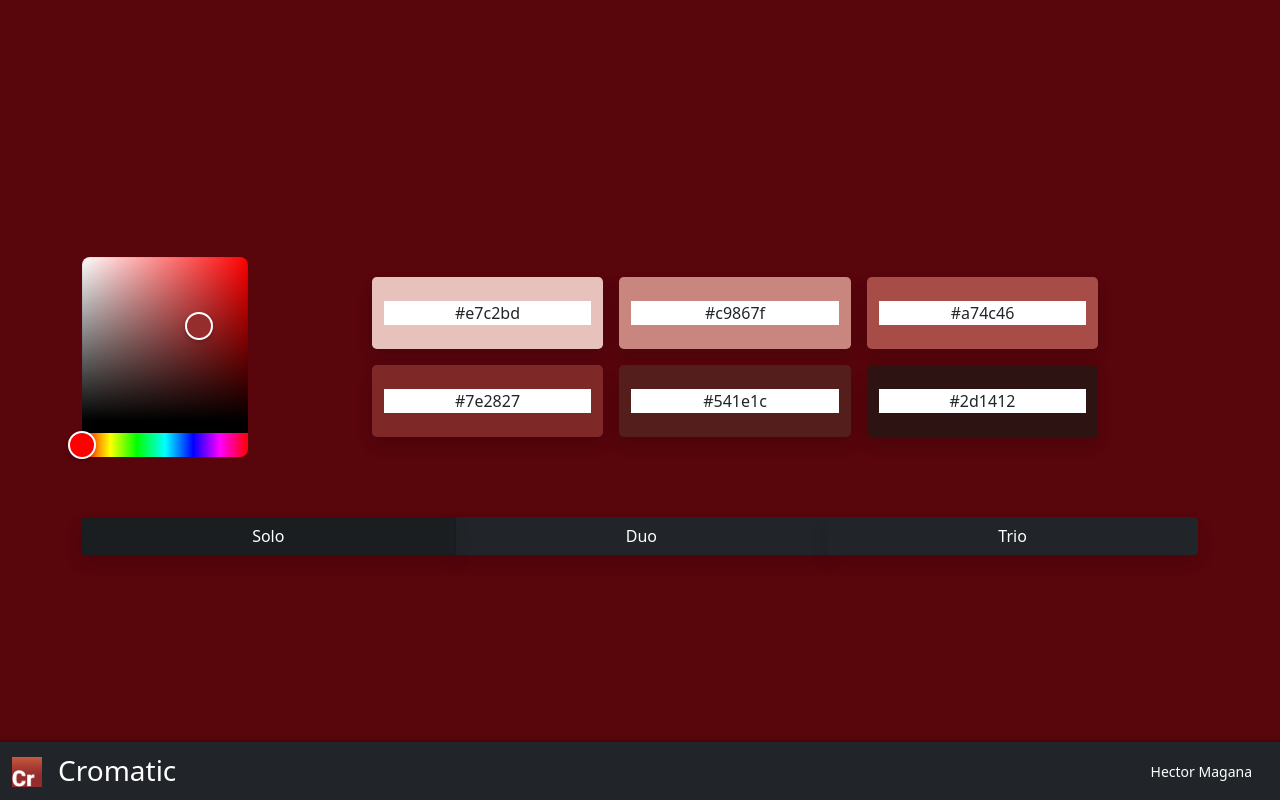
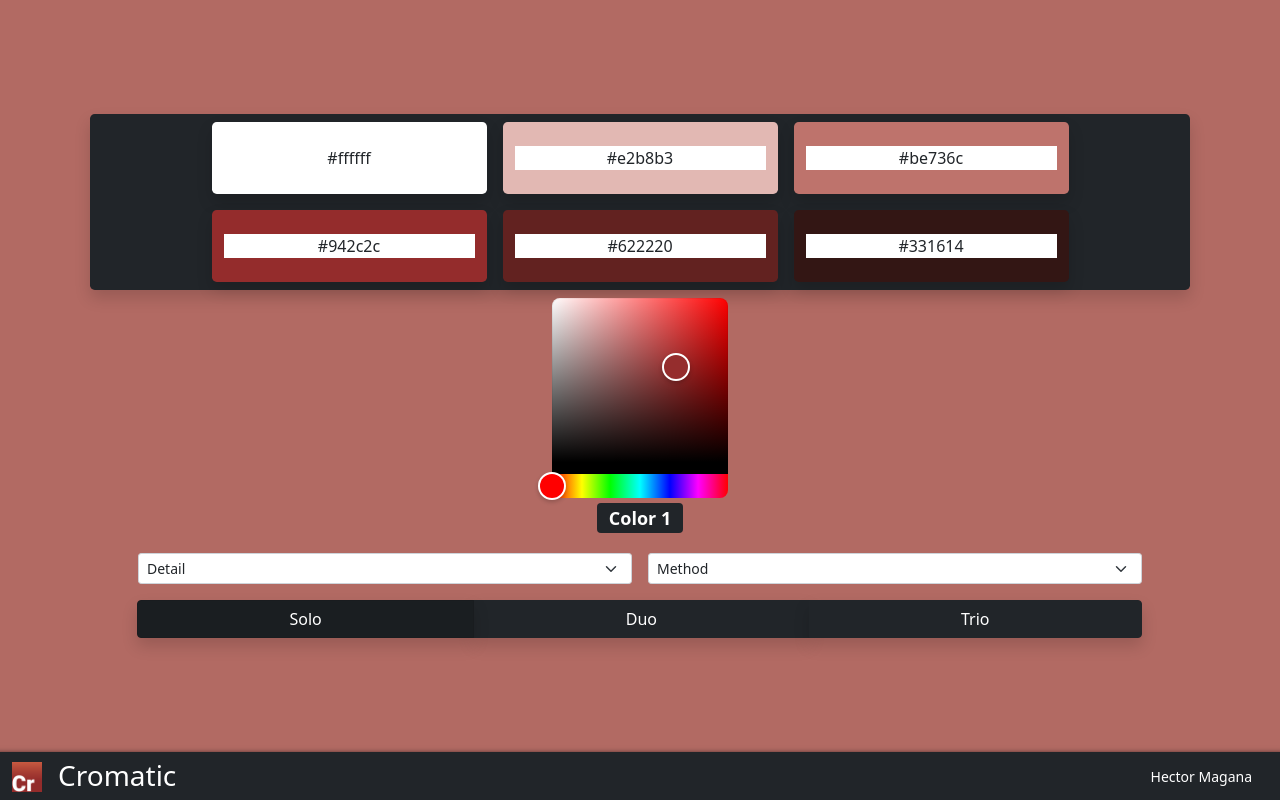
Before and after one commit to Hecedu/Cromatic, a React (Create React App) app: page / in a window 1280 px wide. Built offline with nearby package versions, Linux system fonts and the light colour scheme.

Commit message:
store implementation and UI changes

```diff
--- a/package.json
+++ b/package.json
@@ -4,6 +4,7 @@
   "homepage": "https://hecedu.github.io/Cromatic",
   "private": true,
   "dependencies": {
+    "@reduxjs/toolkit": "^1.7.1",
     "@testing-library/jest-dom": "^5.16.1",
     "@testing-library/react": "^12.1.2",
     "@testing-library/user-event": "^13.5.0",
@@ -13,12 +14,14 @@
     "@types/react": "^17.0.38",
     "@types/react-bootstrap": "^0.32.29",
     "@types/react-dom": "^17.0.11",
+    "@types/react-redux": "^7.1.21",
     "bootstrap": "^5.1.3",
     "chroma-js": "^2.1.2",
     "react": "^17.0.2",
     "react-bootstrap": "^2.1.0",
     "react-colorful": "^5.5.1",
     "react-dom": "^17.0.2",
+    "react-redux": "^7.2.6",
     "react-scripts": "5.0.0",
     "sass": "^1.45.1",
     "typescript": "^4.5.4",
--- a/src/App.tsx
+++ b/src/App.tsx
@@ -1,74 +1,46 @@
 import React, { useEffect, useState } from 'react';
 import chroma from 'chroma-js';
 import './custom.scss'
-import { HexColorPicker } from 'react-colorful';
 import Navbar from './Components/Navbar';
 import ColorDisplay from './Components/ColorDisplay';
-import { Button, ButtonGroup, ToggleButton } from 'react-bootstrap';
+import { useDispatch } from 'react-redux';
+import { useStoreSelector } from './Store';
+import PaletteProperties from './Components/PaletteProperties';
 
 function App() {
-  const [selectedColor, setSelectedColor] = useState('#942c2c');
-  const [backgroundColor, setBackgroundColor] = useState('#942c2c');
+  const dispatch = useDispatch()
+  const selectedColors = useStoreSelector((state) => state.palette.selectedColors);
+
+  const [backgroundColor, setBackgroundColor] = useState(selectedColors[0]);
   const [colorList, setColorList] = useState<any[]>([])
 
-  const [checked, setChecked] = useState(false);
-  const [radioValue, setRadioValue] = useState('1');
 
   useEffect(() => {
-    var colorScale = chroma.scale(['white', selectedColor, 'black']).mode('lab')
-      .colors(6 + 2);
-    setColorList(colorScale.filter(c => c !== '#ffffff' && c !== '#000000'))
+    var colorScale = chroma.scale(['white', selectedColors[0], 'black']).mode('lab')
+      .colors(5 + 2);
+    var uniqueColorScale = [...Array.from(new Set(colorScale))];
+    console.log(uniqueColorScale)
+    setColorList(uniqueColorScale.filter(c => c !== '#000000'))
 
-    setBackgroundColor(chroma(selectedColor).desaturate(0.5).darken(1).hex())
+    setBackgroundColor(chroma(selectedColors[0]).desaturate(1).brighten().hex())
 
-  }, [selectedColor])
+  }, [selectedColors])
 
   useEffect(() => {
     document.title = "Cromatic";
   }, []);
 
-  const handleChangeComplete = (color: any) => {
-    console.log(color)
-    setSelectedColor(color)
-  };
 
-  const radios = [
-    { name: 'Solo', value: '1' },
-    { name: 'Duo', value: '2' },
-    { name: 'Trio', value: '3' },
-  ];
+
+
 
   return (
     <div className="App" style={{ backgroundColor: backgroundColor }}>
       <Navbar />
-      <div className="d-flex align-items-center vh-100">
-        <div className='container align-middle '>
-
-          <div className='row align-items-center'>
-            <div className='col-12 col-xl-2 d-flex justify-content-center mx-0 my-2'>
-              <HexColorPicker color={selectedColor} onChange={handleChangeComplete} />
-            </div>
-            <div className='col'>
-              <ColorDisplay colorList={colorList} />
-            </div>
-            <ButtonGroup className="mx-0 mt-5">
-              {radios.map((radio, idx) => (
-                <ToggleButton
-                  className='shadow'
-                  key={idx}
-                  id={`radio-${idx}`}
-                  type="radio"
-                  variant="dark"
-                  name="radio"
-                  value={radio.value}
-                  checked={radioValue === radio.value}
-                  onChange={(e) => setRadioValue(e.currentTarget.value)}
-                >
-                  {radio.name}
-                </ToggleButton>
-              ))}
-            </ButtonGroup>
-          </div>
+      <div className="main-content d-flex align-items-center justify-content-center">
+        <div className='container'>
+          <ColorDisplay colorList={colorList} />
+          <PaletteProperties />
         </div>
       </div>
     </div>
--- a/src/Components/ColorDisplay.tsx
+++ b/src/Components/ColorDisplay.tsx
@@ -5,12 +5,12 @@ interface ColorDisplayProps {
   }
 export default function ColorDisplay({ colorList }: ColorDisplayProps) {
     return (
-        <div className='row my-4 mx-auto d-flex justify-content-center'>
+        <div className='row m-2 d-flex justify-content-center bg-dark rounded-3 shadow'>
         {
-          colorList.map(c => <div className='col-3 text-center m-2 rounded-3 py-4 shadow'
+          colorList.map(c => <div className='col-3 text-center py-4 m-2 rounded-3 shadow'
               style={{ backgroundColor: c }}
               onClick={() => navigator.clipboard.writeText(c)}>
-              <p className='m-0 bg-white'>{c}</p>
+              <p className='m-0 mx-auto bg-white'>{c}</p>
           </div>)
         }
       </div>
--- /dev/null
+++ b/src/Components/PaletteProperties.tsx
@@ -0,0 +1,67 @@
+import React, { useState } from 'react'
+import { ButtonGroup, Form, ToggleButton } from 'react-bootstrap';
+import { HexColorPicker } from 'react-colorful';
+import { useDispatch } from 'react-redux';
+import { useStoreSelector } from '../Store';
+import { paletteActions } from '../Store/PaletteSlice';
+
+export default function PaletteProperties() {
+    const dispatch = useDispatch()
+    const selectedColors = useStoreSelector((state) => state.palette.selectedColors);
+    const [seedNumber, setSeedNumber] = useState('1');
+
+    const handleChangeComplete = (color: any) => {
+        dispatch(paletteActions.setSelectedColors({ selectedColors: [color, color, color] }))
+    };
+
+    const radios = [
+        { name: 'Solo', value: '1' },
+        { name: 'Duo', value: '2' },
+        { name: 'Trio', value: '3' },
+    ];
+    return (
+        <div className='mx-5'>
+            <div className=''>
+                <div className='container'>
+                    <div className='row d-flex justify-content-center'>
+                        <HexColorPicker className="small" color={selectedColors[0]} onChange={handleChangeComplete} />
+                    </div>
+                    <div className='row text-center my-1'>
+                        <h4>
+                            <span className="badge bg-dark">Color 1</span>
+                        </h4>
+                    </div>
+                </div>
+            </div>
+            <div className="d-flex justify-content-center">
+                <Form.Select className="m-2" size='sm'>
+                    <option>Detail</option>
+                    <option value='3'>3</option>
+                    <option value='6'>6</option>
+                    <option value='9'>9</option>
+                </Form.Select>
+                <Form.Select className="m-2" size='sm'>
+                    <option>Method</option>
+                    <option value='3'>lab</option>
+                    <option value='6'>bezier</option>
+                </Form.Select>
+            </div>
+            <ButtonGroup className="d-flex justify-content-center p-2">
+                {radios.map((radio, idx) => (
+                    <ToggleButton
+                        className='shadow'
+                        key={idx}
+                        id={`radio-${idx}`}
+                        type="radio"
+                        variant="dark"
+                        value={radio.value}
+                        checked={seedNumber === radio.value}
+                        onChange={(e) => setSeedNumber(e.currentTarget.value)}
+                    >
+                        {radio.name}
+                    </ToggleButton>
+                ))}
+            </ButtonGroup>
+        </div>
+    )
+}
--- /dev/null
+++ b/src/Store/PaletteSlice.ts
@@ -0,0 +1,22 @@
+import { createSlice } from "@reduxjs/toolkit";
+
+interface PaletteState {
+    selectedColors: string[];
+}
+
+const initialPaletteState: PaletteState = {
+    selectedColors: ['#942c2c','#942c2c','#942c2c'],
+};
+
+const paletteSlice = createSlice({
+    name: "palette",
+    initialState: initialPaletteState,
+    reducers: {
+        setSelectedColors(state, action) {
+            state.selectedColors = action.payload.selectedColors;
+        }
+    },
+});
+
+export const paletteActions = paletteSlice.actions;
+export default paletteSlice;
--- /dev/null
+++ b/src/Store/UiSlice.ts
@@ -0,0 +1,22 @@
+import { createSlice } from "@reduxjs/toolkit";
+
+interface UiState {
+    displayProperties: boolean;
+}
+
+const initialUiState: UiState = {
+    displayProperties: false
+};
+
+const uiSlice = createSlice({
+    name: "ui",
+    initialState: initialUiState,
+    reducers: {
+        setDisplayProperties(state, action) {
+            state.displayProperties = action.payload.displayProperties;
+        }
+    },
+});
+
+export const uiActions = uiSlice.actions;
+export default uiSlice;
--- /dev/null
+++ b/src/Store/index.ts
@@ -0,0 +1,15 @@
+import { configureStore } from "@reduxjs/toolkit";
+import { TypedUseSelectorHook, useSelector } from "react-redux";
+import paletteSlice from "./PaletteSlice";
+import uiSlice from "./UiSlice";
+
+export const store = configureStore({
+  reducer: {
+    palette: paletteSlice.reducer,
+    ui: uiSlice.reducer
+  },
+});
+
+export type StoreState = ReturnType<typeof store.getState>;
+export type StoreDispatch = typeof store.dispatch;
+export const useStoreSelector: TypedUseSelectorHook<StoreState> = useSelector;
--- a/src/custom.scss
+++ b/src/custom.scss
@@ -4,6 +4,13 @@
     -webkit-box-shadow: 0 8px 6px 6px #000;
     -moz-box-shadow: 0 8px 6px 6px #000;
     box-shadow: 0 8px 6px 6px #000;
+    height: 6vh;
+}
 
-    /* the rest of your styling */
+.main-content {
+    height: 94vh;
 }
+.small .react-colorful {
+    width: 120px;
+    height: 120px;
+  }
--- a/src/index.tsx
+++ b/src/index.tsx
@@ -3,10 +3,14 @@ import ReactDOM from 'react-dom';
 import './index.css';
 import App from './App';
 import reportWebVitals from './reportWebVitals';
+import { Provider } from 'react-redux';
+import { store } from './Store';
 
 ReactDOM.render(
   <React.StrictMode>
-    <App />
+    <Provider store={store}>
+      <App />
+    </Provider>
   </React.StrictMode>,
   document.getElementById('root')
 );
```
Also changed, not shown: 1 other file (tests, documents, lock files or other folders).
